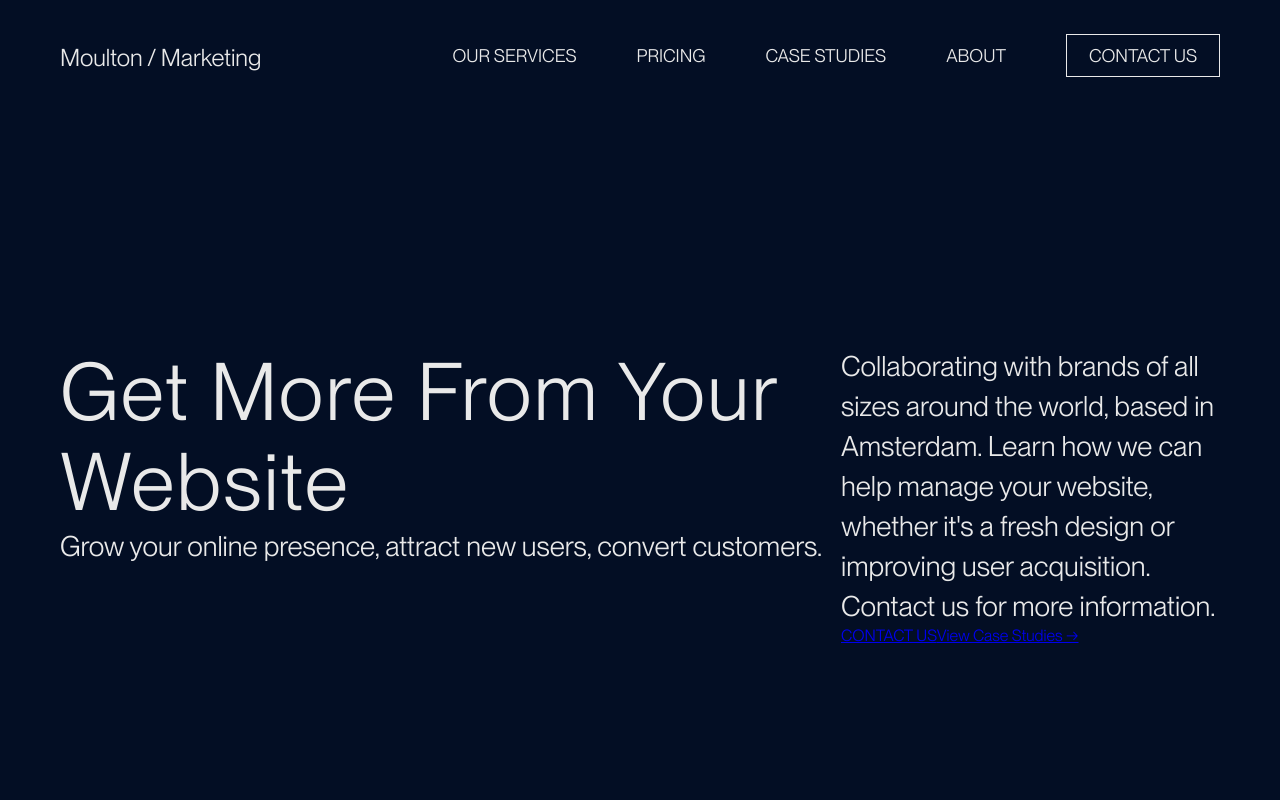
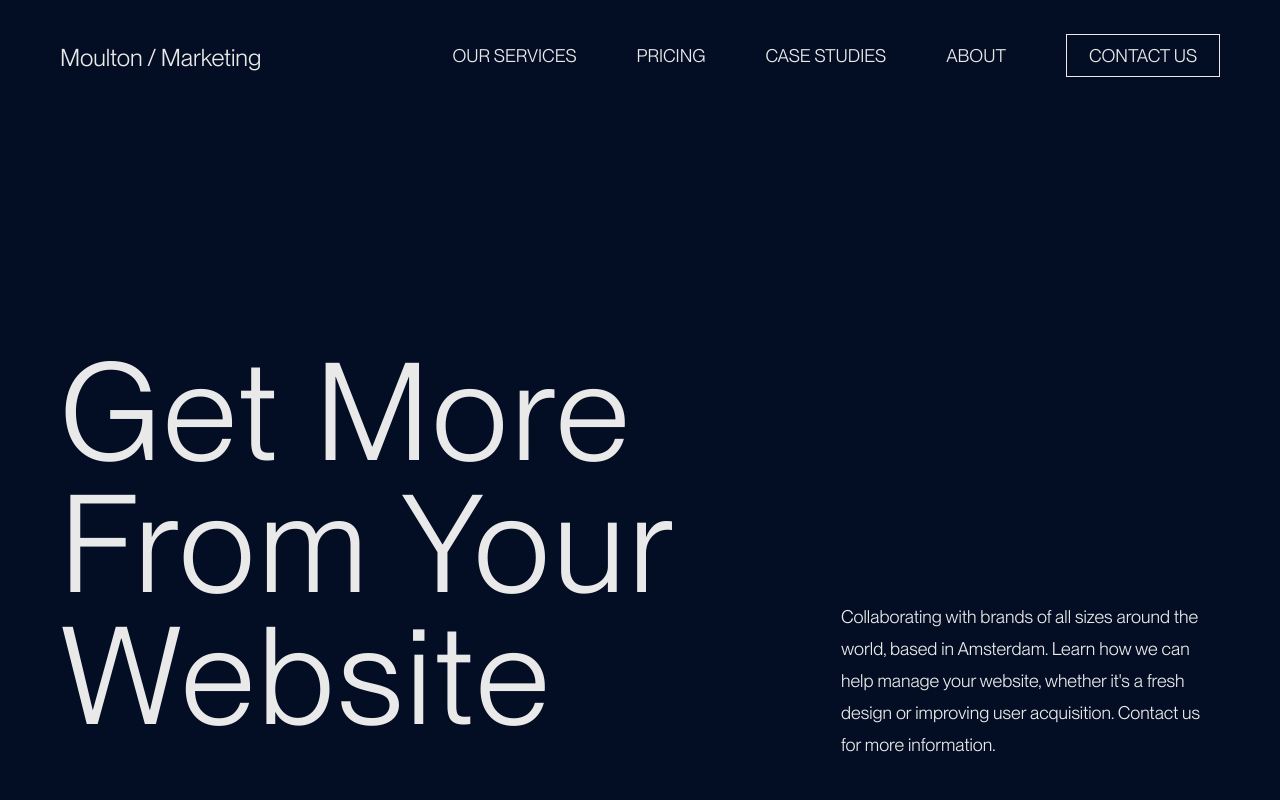
Before and after one commit to elliemoulton/adam-portfolio, a Next.js app: page / in a window 1280 px wide. Shown: the top 800 px of the page. Built offline with nearby package versions, Linux system fonts and the light colour scheme.

Commit message:
styling hero section

```diff
--- a/src/app/globals.css
+++ b/src/app/globals.css
@@ -54,8 +54,6 @@
     font-style: normal;
     font-display: swap;
 } */
-
-/*********** FONTS END ***********/
 
 /* came with the demo, uncommented ones that I wanted */
 /* :root {
@@ -128,14 +126,14 @@ p {
     line-height: 40px; /* 142.857% */
 }
 
-p .small-bold {
+.p-small-bold {
     font-size: 18px;
     font-style: normal;
     font-weight: 500;
     line-height: 32px; /* 177.778% */
 }
 
-p .small {
+.p-small {
     font-size: 16px;
     font-style: normal;
     font-weight: 400;
@@ -148,7 +146,7 @@ p .small {
 }
 
 .light-background {
-    background-color: #E9E9E9;
+    background-color: #e9e9e9;
     color: #030e24;
 }
 
@@ -194,16 +192,29 @@ nav ul {
 }
 
 /*********** HOMEPAGE ***********/
-.hero-section{
-  display: flex;
-  justify-content: space-between;
-  padding: 260px 60px 186px;
+.hero-section {
+    align-items: flex-end;
+    display: flex;
+    justify-content: space-between;
+    padding: 260px 60px 186px;
 }
 
-.hero-section .left-column{
-  width: 780px;
+.hero-section .left-column {
+    width: 780px;
 }
 
-.hero-section .right-column{
-  width: 379px;
+.hero-section .left-column h1 {
+    font-size: 136px;
+    font-weight: 400;
+    line-height: 132px; /* 97.059% */
+    letter-spacing: 4.08px;
+    margin-bottom: 72px;
 }
+
+.hero-section .right-column {
+    width: 379px;
+}
+
+.hero-section .right-column .cta-buttons {
+    margin-top: 74px;
+}
--- a/src/app/page.tsx
+++ b/src/app/page.tsx
@@ -14,13 +14,13 @@ export default function Home() {
                     </p>
                 </div>
                 <div className='right-column'>
-                    <p>
+                    <p className='p-small-bold'>
                         Collaborating with brands of all sizes around the world,
                         based in Amsterdam. Learn how we can help manage your
                         website, whether it&#39;s a fresh design or improving
                         user acquisition. Contact us for more information.
                     </p>
-                    <div>
+                    <div className='cta-buttons'>
                         <Link href='/'>CONTACT US</Link>
                         <Link href='/'>View Case Studies &rarr;</Link>
                     </div>
```
